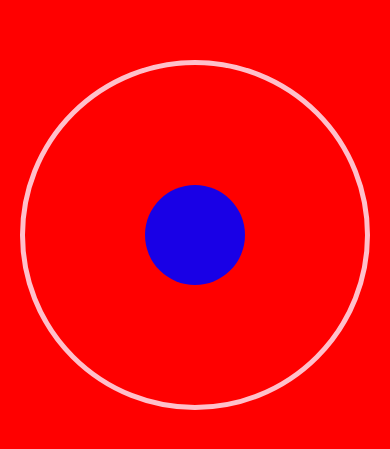
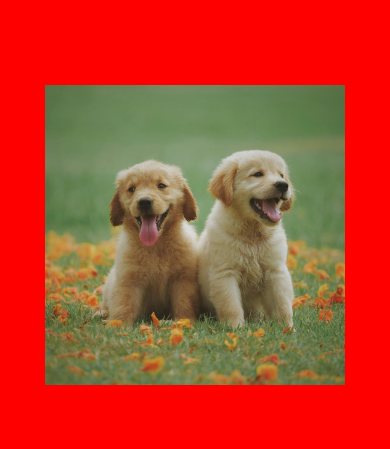
Before and after one commit to nileshsalunkhev193hql/react-native-animations, a React Native app: screen / in a window 390 px wide. Shown: the part 187-636 px from the top of the page. Built offline with nearby package versions, Linux system fonts and the light colour scheme.

Commit message:
Pinch gesture and rotation gesture added with example.

```diff
--- a/App.tsx
+++ b/App.tsx
@@ -5,12 +5,15 @@
  * @format
  */
 
-import React, { useEffect, useRef } from 'react';
+import 'react-native-gesture-handler'
+import React from 'react';
 import {
   View,
 } from 'react-native';
 import { BasicAnimations } from './src/Animations/BasicAnimation';
 import { PanGestureComponent } from './src/Animations/PanGestureHandler';
+import { PinchGestureHandler } from './src/Animations/PinchGestureHandler';
+import { GestureHandlerRootView } from 'react-native-gesture-handler';
 
 export const SIZE = 100
 
@@ -18,7 +21,7 @@ function App(): React.JSX.Element {
 
 
     return (
-    <View
+    <GestureHandlerRootView
     style={{
       display: 'flex',
       flex: 1,
@@ -28,8 +31,9 @@ function App(): React.JSX.Element {
     }}
     >
       {/* <BasicAnimations /> */}
-      <PanGestureComponent />
-    </View>
+      {/* <PanGestureComponent /> */}
+      <PinchGestureHandler />
+    </GestureHandlerRootView>
   );
 }
 export default App;
--- a/src/Animations/PanGestureHandler.tsx
+++ b/src/Animations/PanGestureHandler.tsx
@@ -1,10 +1,15 @@
 import React from 'react'
 import { View } from 'react-native'
-import { PanGestureHandler, GestureDetector, Gesture, GestureHandlerRootView } from 'react-native-gesture-handler'
+import { GestureDetector, Gesture } from 'react-native-gesture-handler'
 import Animated, { useAnimatedStyle, useSharedValue, withSpring } from 'react-native-reanimated'
 import { SIZE } from '../../App'
 
 export const PanGestureComponent = () => {
+
+    /*
+    Pangesture is basically a type of gesture which deals with continuous tracking of user moment.
+    Eg. Dragging of some object like we have done below.
+    */
 
     const translateX = useSharedValue(0)
     const translateY = useSharedValue(0)
@@ -40,10 +45,8 @@ export const PanGestureComponent = () => {
         startValue.value.y = withSpring(0)
     })
 
-    // const gestures = Gesture.
-
     return (
-        <GestureHandlerRootView
+        <View
         style={{
             display:'flex',
             justifyContent:'center',
@@ -74,6 +77,6 @@ export const PanGestureComponent = () => {
             />
             </GestureDetector>
             </View>
-        </GestureHandlerRootView>
+        </View>
     )
 }
--- /dev/null
+++ b/src/Animations/PinchGestureHandler.tsx
@@ -0,0 +1,66 @@
+import React from 'react';
+import { View } from 'react-native';
+import Animated, { useAnimatedStyle, useSharedValue, withSpring } from 'react-native-reanimated';
+import { SIZE } from '../../App';
+import { Gesture, GestureDetector } from 'react-native-gesture-handler';
+
+export const PinchGestureHandler = () => {
+
+    /*
+    Here we have added rotation gesture and Pich gesture.
+    -The rotation gesture deals with the users movement with regards to rotation of the object. The onUpdate method has event which gives us
+    rotate property.
+    - The pinch gesture deals with basically users movement with regards to zoom in / zoom out of the object. The onUpdate method has event
+    which gives us scale property.
+
+    */
+    const rotateValue = useSharedValue(0);
+    const zoomValue = useSharedValue(3); // Initial scale should be 1
+
+    const animatedStyle = useAnimatedStyle(() => {
+        return {
+            transform: [
+                { rotate: `${rotateValue.value}rad` }, // Rotation is in radians
+                { scale: zoomValue.value }, // Scale must be 1 or higher to be visible
+            ],
+        };
+    }, []);
+
+    // Rotation gesture
+    const rotateHandler = Gesture.Rotation()
+        .onUpdate((event) => {
+            rotateValue.value = event.rotation; // Update rotation in radians
+        })
+        .onEnd(() => {
+            rotateValue.value = withSpring(0); // Reset rotation on end
+        });
+
+    // Pinch (Zoom) gesture
+    const pinchHandler = Gesture.Pinch()
+        .onUpdate((event) => {
+            zoomValue.value = event.scale; // Update scale during pinch
+        })
+        .onEnd(() => {
+            zoomValue.value = withSpring(2); // Reset scale on end
+        });
+
+    // Combine gestures
+    const combinedGesture = Gesture.Simultaneous(pinchHandler, rotateHandler);
+
+    return (
+        <View style={{ flex: 1, justifyContent: 'center', alignItems: 'center' }}>
+            <GestureDetector gesture={combinedGesture}>
+                <Animated.Image
+                    source={require('../assets/doggo.jpg')}
+                    style={[
+                        {
+                            height: SIZE,
+                            width: SIZE,
+                        },
+                        animatedStyle,
+                    ]}
+                />
+            </GestureDetector>
+        </View>
+    );
+};
```
Also changed, not shown: src/assets/doggo.jpg (added).
